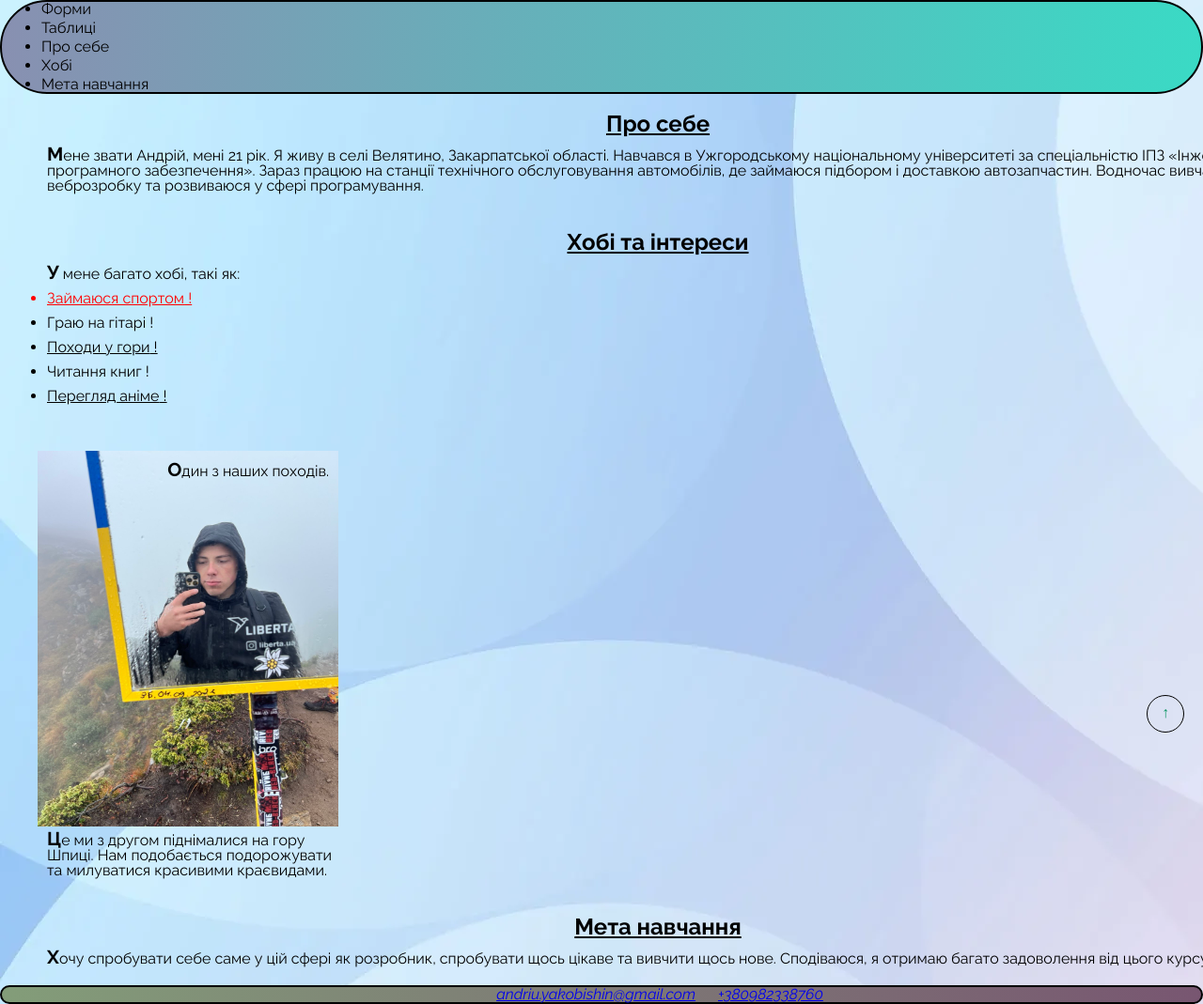
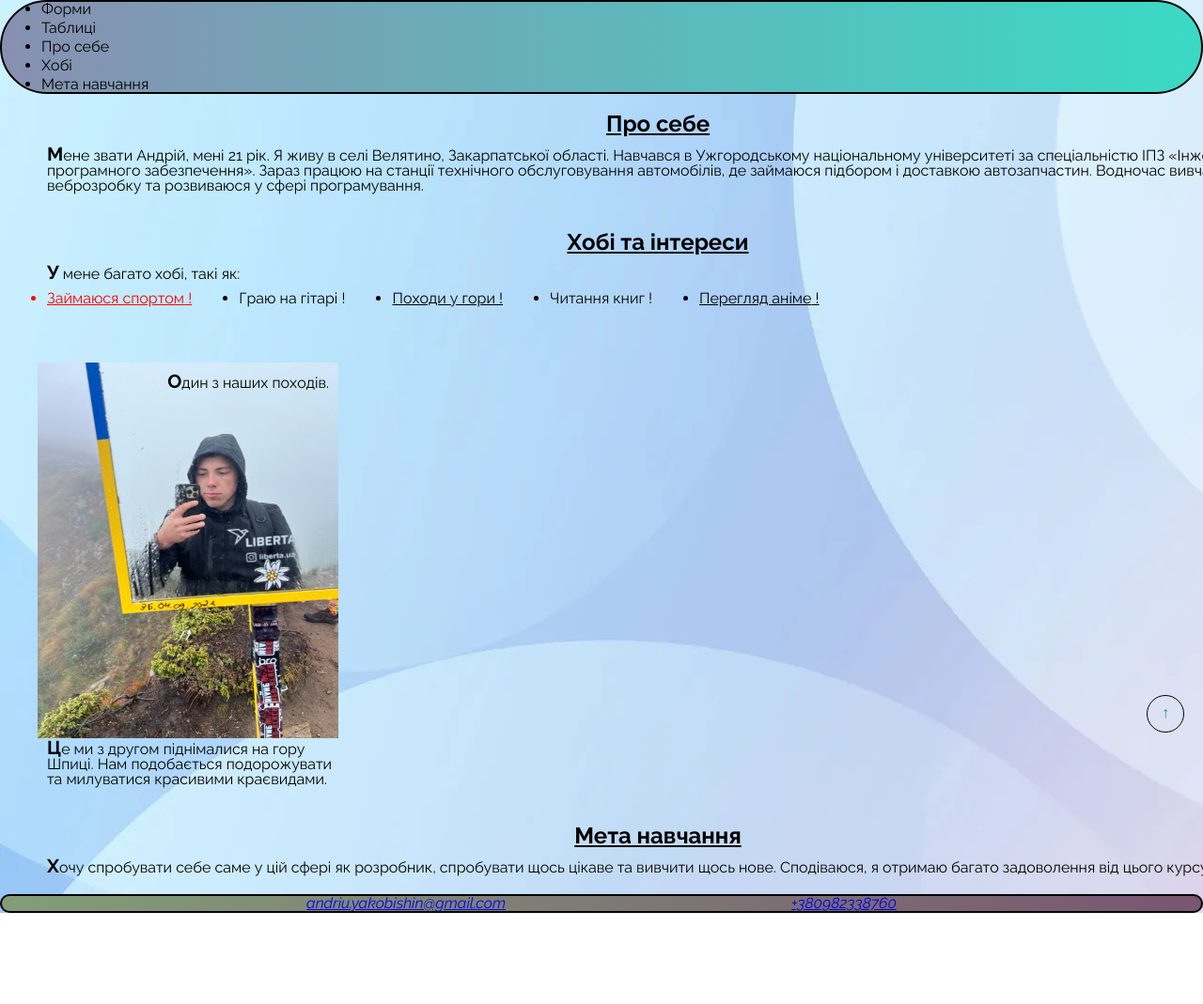
Before and after one commit to Stalker667St/Homework, a plain HTML site: page index.html in a window 1280 px wide. Shown: the top 1069 px of the page at 94% size. After the commit the page ends 972 px from the top, so only its background shows below. Drawn offline with nearby package versions, Linux system fonts and the light colour scheme.

Commit message:
added flex

```diff
--- a/styles/style.css
+++ b/styles/style.css
@@ -27,6 +27,8 @@ body {
 .header,
 .footer {
   border: 2px solid var(--border-color);
+  display: flex;
+  justify-content: center;
 }
 
 /* STICKY */
@@ -47,6 +49,11 @@ body {
 .photo-wrapper {
   position: relative;
   width: 320px;
+  display: flex;
+  flex-direction: column;
+  justify-content: space-around;
+  align-items: end;
+  order: 2;
 }
 
 /* ABSOLUTE */
@@ -55,6 +62,8 @@ body {
   top: 10px;
   right: 10px;
   padding-left: 0;
+  display: inline;
+  align-self: center;
 }
 
 /* FIXED */
@@ -70,6 +79,8 @@ body {
   text-decoration: none;
   line-height: 36px;
   color: #0c9764;
+  display: flex;
+  justify-content: center;
 }
 
 .header nav {
@@ -134,6 +145,11 @@ h2 {
 .hobbies {
   padding-left: 10px;
   margin-bottom: 50px;
+  display: flex;
+  flex-wrap: wrap;
+  text-align: center;
+  justify-content: flex-start;
+  gap: 50px;
 }
 
 .hobbies li {
@@ -230,7 +246,10 @@ section {
 }
 
 .contacts {
+  display: flex;
+  flex-wrap: wrap;
   text-align: center;
+  justify-content: space-evenly;
 }
 
 .contacts a:first-child {
```
